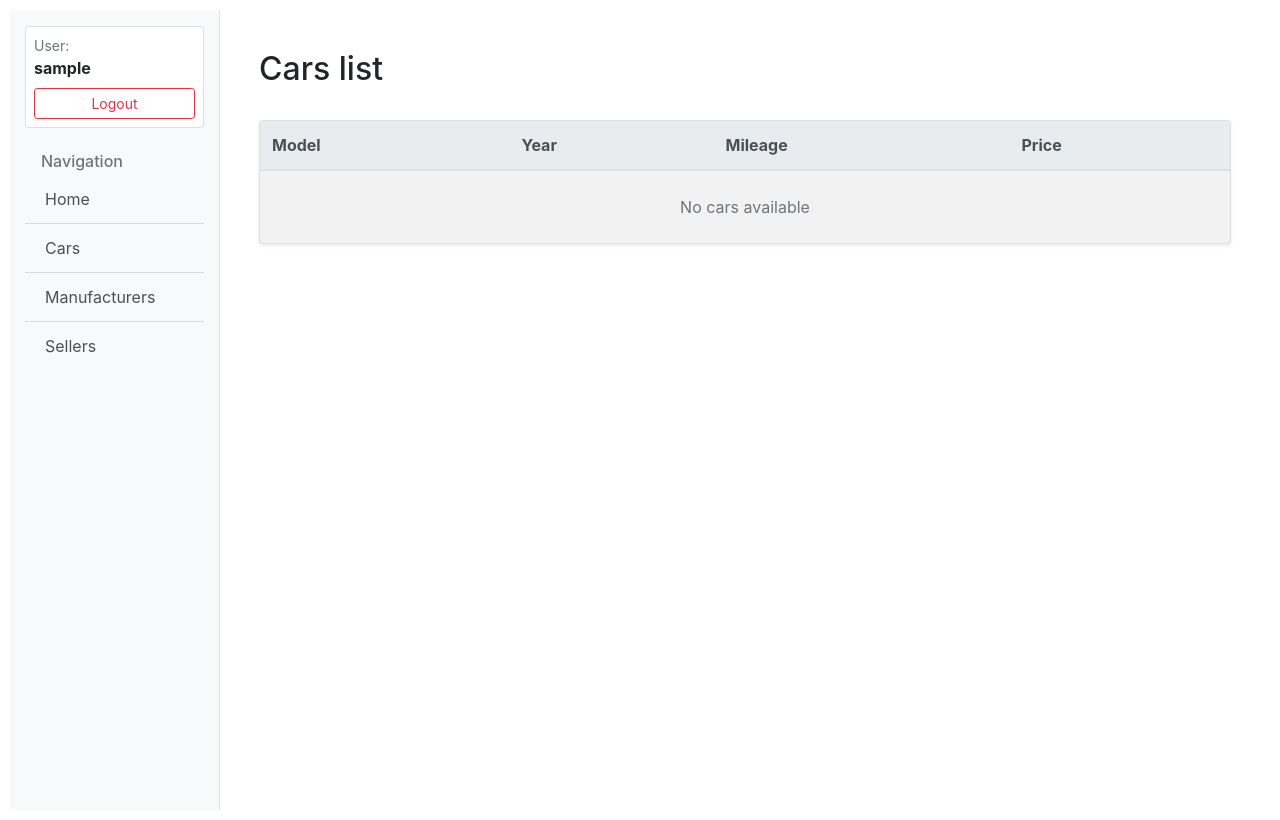
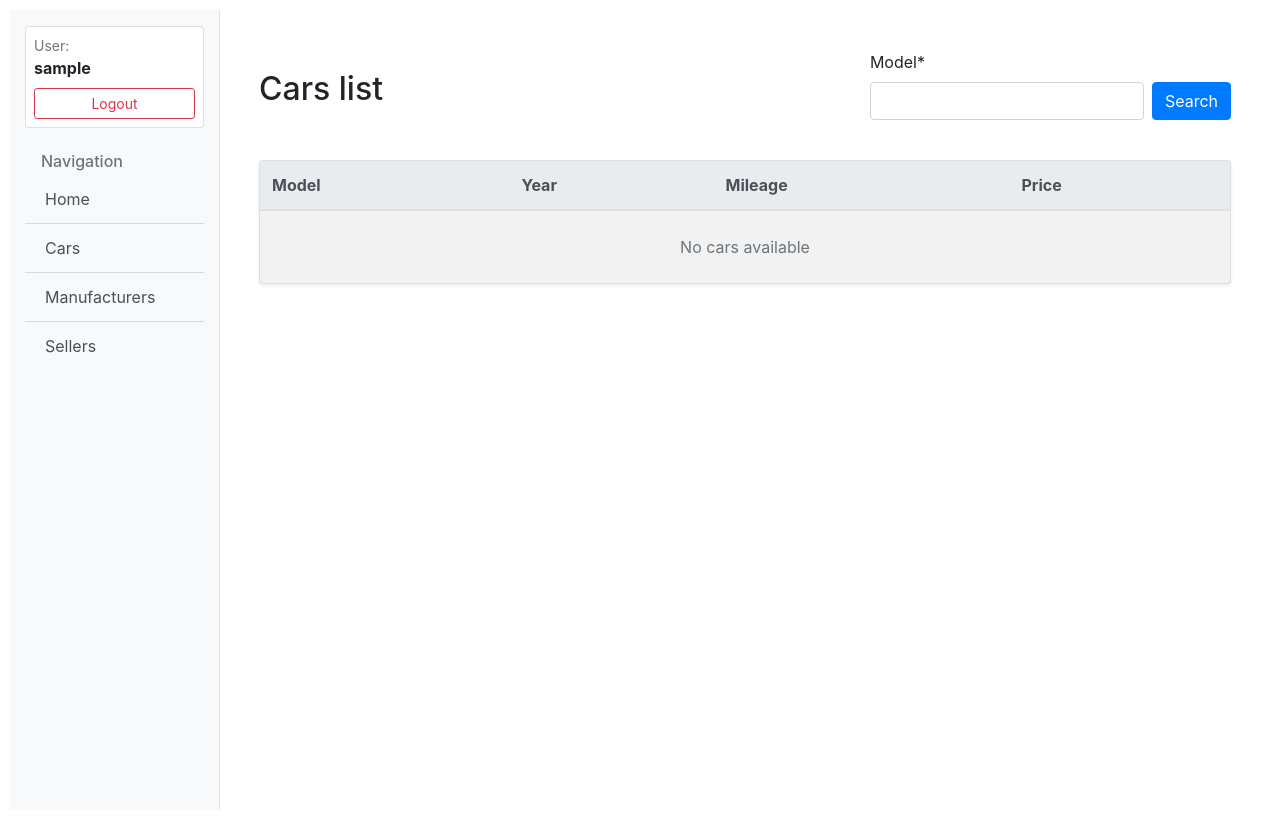
Before and after one commit to BossUA1998/Car_Park, a Django app: page /cars/ in a window 1280 px wide. Run offline with Django 5.2, Linux system fonts and the light colour scheme; the visitor is signed in with stand-in values (Sample User, id 1); data that the repository does not hold is empty; some libraries are stand-ins or nearby versions.

Commit message:
Blacked python files and added search form for list_views

```diff
--- a/Car_park/urls.py
+++ b/Car_park/urls.py
@@ -14,6 +14,7 @@ Including another URLconf
     1. Import the include() function: from django.urls import include, path
     2. Add a URL to urlpatterns:  path('blog/', include('blog.urls'))
 """
+
 from debug_toolbar.toolbar import debug_toolbar_urls
 from django.contrib import admin
 from django.urls import path, include
--- a/Car_service/forms.py
+++ b/Car_service/forms.py
@@ -51,9 +51,7 @@
                 qs_client = qs_client.exclude(pk=self.instance.pk)
 
             if qs_client.exists():
-                raise ValidationError(
-                    "You are already registered."
-                )
+                raise ValidationError("You are already registered.")
 
         return self.cleaned_data
 
@@ -73,7 +71,23 @@
         if not self.user.is_seller:
             raise ValidationError("You are not a seller.")
 
-        if Seller.objects.get(client=self.user).license_expiration_date < datetime.now().date():
+        if (
+            Seller.objects.get(client=self.user).license_expiration_date
+            < datetime.now().date()
+        ):
             raise ValidationError("Your license has expired.")
 
         return self.cleaned_data
+
+
+# search forms
+class CarSearchForm(forms.Form):
+    model = forms.CharField(max_length=120)
+
+
+class ManufacturerSearchForm(forms.Form):
+    name = forms.CharField(max_length=120)
+
+
+class SellerSearchForm(forms.Form):
+    username = forms.CharField(max_length=120)
--- a/Car_service/views.py
+++ b/Car_service/views.py
@@ -7,7 +7,13 @@ from django.urls import reverse, reverse_lazy
 from django.views import generic
 from django.db.utils import IntegrityError
 
-from Car_service.forms import SellerLicenseForm, CarCreateForm
+from Car_service.forms import (
+    SellerLicenseForm,
+    CarCreateForm,
+    CarSearchForm,
+    ManufacturerSearchForm,
+    SellerSearchForm,
+)
 from Car_service.models import Car, Manufacturer, Seller
 
 
@@ -16,21 +22,17 @@ def index(request):
     num_manufacturers = Manufacturer.objects.count()
     num_sellers = Seller.objects.count()
 
-    num_visits = request.session.get('num_visits', 0)
-    request.session['num_visits'] = num_visits + 1
+    num_visits = request.session.get("num_visits", 0)
+    request.session["num_visits"] = num_visits + 1
 
     context = {
-        'num_cars': num_cars,
-        'num_manufacturers': num_manufacturers,
-        'num_sellers': num_sellers,
-        'num_visits': num_visits,
+        "num_cars": num_cars,
+        "num_manufacturers": num_manufacturers,
+        "num_sellers": num_sellers,
+        "num_visits": num_visits,
     }
 
-    return render(
-        request,
-        template_name="Car_service/index.html",
-        context=context
-    )
+    return render(request, template_name="Car_service/index.html", context=context)
 
 
 # cars
@@ -44,6 +46,19 @@ class CarsObjectValidatorMixin:
 class CarsListView(LoginRequiredMixin, generic.ListView):
     model = Car
     paginate_by = 5
+
+    def get_context_data(self, *, object_list=..., **kwargs):
+        context = super().get_context_data(**kwargs)
+        _model = self.request.GET.get("model")
+        context["search_form"] = CarSearchForm(initial={"model": _model})
+        return context
+
+    def get_queryset(self):
+        form = CarSearchForm(self.request.GET)
+        self.queryset = Car.objects.select_related("manufacturer", "owner").all()
+        if form.is_valid():
+            return self.queryset.filter(model__icontains=form.cleaned_data["model"])
+        return self.queryset
 
 
 class CarDetailView(LoginRequiredMixin, generic.DetailView):
@@ -92,11 +107,48 @@ class ManufacturerListView(LoginRequiredMixin, generic.ListView):
     model = Manufacturer
     paginate_by = 5
 
+    def get_context_data(self, *, object_list=..., **kwargs):
+        context = super().get_context_data(**kwargs)
+        _name = self.request.GET.get("name")
+        context["search_form"] = ManufacturerSearchForm(initial={"name": _name})
+        return context
 
-class ManufacturerCarsListView(LoginRequiredMixin, generic.DetailView):
+    def get_queryset(self):
+        form = ManufacturerSearchForm(self.request.GET)
+        self.queryset = Manufacturer.objects.all()
+        if form.is_valid():
+            return self.queryset.filter(name__icontains=form.cleaned_data["name"])
+        return self.queryset
+
+
+# class ManufacturerCarsListView(LoginRequiredMixin, generic.DetailView):
+#     model = Manufacturer
+#     paginate_by = 5
+#     template_name = "Car_service/manufacturer_cars.html"
+
+
+class ManufacturerCarsListView(LoginRequiredMixin, generic.ListView):
     model = Manufacturer
-    paginate_by = 10
+    paginate_by = 5
+    context_object_name = "manufacturer_cars"
     template_name = "Car_service/manufacturer_cars.html"
+
+    def get_context_data(self, *, object_list=..., **kwargs):
+        context = super().get_context_data(**kwargs)
+        context["manufacturer"] = Manufacturer.objects.get(pk=self.kwargs["pk"])
+
+        _model = self.request.GET.get("model")
+        context["search_form"] = CarSearchForm(initial={"model": _model})
+        return context
+
+    def get_queryset(self):
+        form = CarSearchForm(self.request.GET)
+        self.queryset = Manufacturer.objects.get(pk=self.kwargs["pk"]).cars.all()
+        if form.is_valid():
+            self.queryset = self.queryset.filter(
+                model__icontains=form.cleaned_data["model"]
+            )
+        return self.queryset
 
 
 class ManufacturerCreateView(LoginRequiredMixin, generic.CreateView):
@@ -105,13 +157,17 @@ class ManufacturerCreateView(LoginRequiredMixin, generic.CreateView):
     success_url = reverse_lazy("cars:manufacturer-list")
 
 
-class ManufacturerUpdateView(LoginRequiredMixin, ImportantSuperuserValidatorMixin, generic.UpdateView):
+class ManufacturerUpdateView(
+    LoginRequiredMixin, ImportantSuperuserValidatorMixin, generic.UpdateView
+):
     model = Manufacturer
     fields = "__all__"
     success_url = reverse_lazy("cars:manufacturer-list")
 
 
-class ManufacturerDeleteView(LoginRequiredMixin, ImportantSuperuserValidatorMixin, generic.DeleteView):
+class ManufacturerDeleteView(
+    LoginRequiredMixin, ImportantSuperuserValidatorMixin, generic.DeleteView
+):
     model = Manufacturer
     success_url = reverse_lazy("cars:manufacturer-list")
 
@@ -128,16 +184,27 @@ class SellerListView(LoginRequiredMixin, generic.ListView):
     model = Seller
     paginate_by = 5
 
-    def get_context_data(
-            self, *, object_list=..., **kwargs
-    ):
+    def get_context_data(self, *, object_list=..., **kwargs):
         context = super().get_context_data(**kwargs)
-        context["seller_user"] = Seller.objects.filter(client=self.request.user).exists()
+        context["seller_user"] = Seller.objects.filter(
+            client=self.request.user
+        ).exists()
         try:
             context["seller"] = Seller.objects.get(client=self.request.user)
         except Seller.DoesNotExist:
             context["seller"] = None
+        _username = self.request.GET.get("username")
+        context["search_form"] = SellerSearchForm(initial={"username": _username})
         return context
+
+    def get_queryset(self):
+        form = SellerSearchForm(self.request.GET)
+        self.queryset = Seller.objects.all()
+        if form.is_valid():
+            self.queryset = Seller.objects.filter(
+                client__username__icontains=form.cleaned_data["username"]
+            )
+        return self.queryset
 
 
 class SellerDetailView(LoginRequiredMixin, generic.DetailView):
@@ -168,12 +235,16 @@ class SellerCreateView(LoginRequiredMixin, SellerFormMixin, generic.CreateView):
         return reverse_lazy("cars:seller-detail", kwargs={"pk": self.object.pk})
 
 
-class SellerUpdateView(LoginRequiredMixin, SellerObjectValidatorMixin, SellerFormMixin, generic.UpdateView):
+class SellerUpdateView(
+    LoginRequiredMixin, SellerObjectValidatorMixin, SellerFormMixin, generic.UpdateView
+):
     model = Seller
     form_class = SellerLicenseForm
 
 
-class SellerDeleteView(LoginRequiredMixin, SellerObjectValidatorMixin, generic.DeleteView):
+class SellerDeleteView(
+    LoginRequiredMixin, SellerObjectValidatorMixin, generic.DeleteView
+):
     model = Seller
     success_url = reverse_lazy("cars:seller-list")
 
--- a/templates/Car_service/car_list.html
+++ b/templates/Car_service/car_list.html
@@ -1,9 +1,12 @@
 {% extends "base.html" %}
+{% load crispy_forms_filters %}
 
 {% block content %}
   <div class="container mt-4">
     <div class="d-flex justify-content-between align-items-center mb-4">
       <h1 class="h2">Cars list</h1>
+      {% include "includes/search_form.html" %}
+
       {% if user.is_seller %}
         <a href="{% url 'cars:car-create' %}" class="btn btn-success">Add car</a>
       {% endif %}
--- a/templates/Car_service/manufacturer_cars.html
+++ b/templates/Car_service/manufacturer_cars.html
@@ -5,6 +5,7 @@
   <div class="row mb-4 align-items-center">
     <div class="col-md-8">
       <h1 class="display-4">Cars for sale</h1>
+      {% include "includes/search_form.html" %}
       <h2 class="h4 text-muted">Manufacturer: <span class="text-primary">{{ manufacturer.name }}</span></h2>
     </div>
     <div class="col-md-4 text-md-right">
@@ -38,7 +39,7 @@
           </tr>
         </thead>
         <tbody>
-          {% for car in manufacturer.cars.all %}
+          {% for car in manufacturer_cars %}
             <tr style="cursor: pointer;" onclick="window.location='{% url 'cars:car-detail' pk=car.pk %}'">
               <td class="align-middle font-weight-bold">{{ car.model }}</td>
               <td class="align-middle">{{ car.year }}</td>
--- a/templates/Car_service/manufacturer_list.html
+++ b/templates/Car_service/manufacturer_list.html
@@ -4,6 +4,7 @@
 <div class="container mt-4">
   <div class="d-flex justify-content-between align-items-center mb-4">
     <h1 class="h2">Manufacturer list</h1>
+    {% include "includes/search_form.html" %}
     {% if user.is_superuser %}
       <a href="{% url 'cars:manufacturer-create' %}" class="btn btn-success">
         <i class="fa fa-plus"></i> Add Manufacturer
--- a/templates/Car_service/seller_list.html
+++ b/templates/Car_service/seller_list.html
@@ -4,6 +4,7 @@
 <div class="container mt-4">
   <div class="d-flex justify-content-between align-items-center mb-4">
     <h1 class="h2">Sellers list</h1>
+    {% include "includes/search_form.html" %}
     {% if not seller_user %}
       <a href="{% url 'cars:seller-create' %}" class="btn btn-outline-primary">Become a seller</a>
     {% elif seller %}
--- a/templates/includes/search_form.html
+++ b/templates/includes/search_form.html
@@ -0,0 +1,11 @@
+{% load crispy_forms_filters %}
+<form action="" method="get" novalidate class="d-flex align-items-end">
+  <div class="mr-2 flex-grow-1">
+    {{ search_form|crispy }}
+  </div>
+  <div class="form-group">
+    <button type="submit" class="btn btn-primary">
+      <i class="fa fa-search"></i> Search
+    </button>
+  </div>
+</form>
```
Also changed, not shown: Car_park/settings.py (+3 -4 lines), Car_service/admin.py (+6 -1 lines), Car_service/models.py (+6 -2 lines), Car_service/urls.py (+20 -11 lines). Lines whose indentation alone changed are shown as unchanged.
